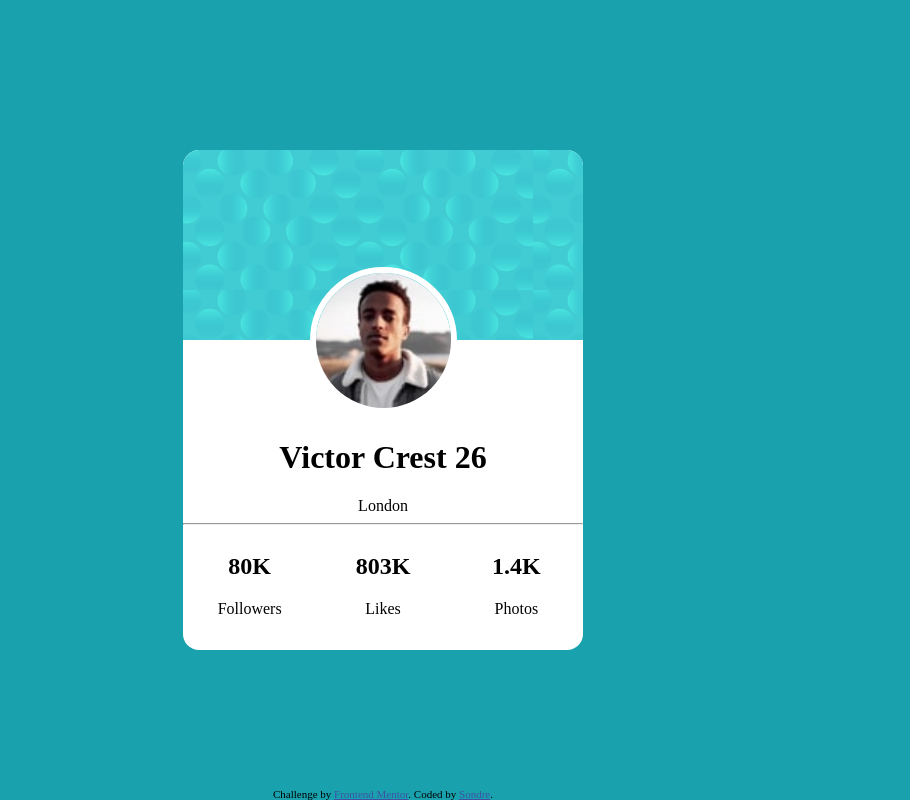
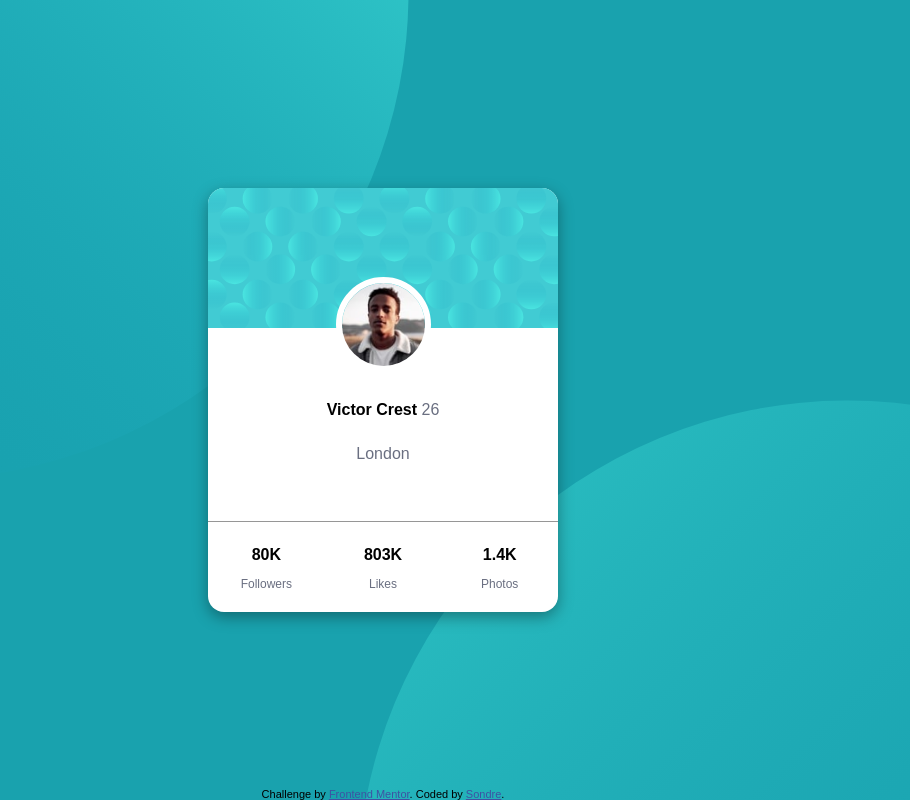
Before and after one commit to sondregi/profile-card-component, a plain HTML site: page index.html in a window 1280 px wide. Shown: the whole page, without its empty margins (257-1167 px from the left). Drawn offline with Linux system fonts and the light colour scheme; a web font is replaced by a local one.

Commit message:
finished with desktop view

```diff
--- a/index.html
+++ b/index.html
@@ -19,24 +19,23 @@
     <div class="card-image">
       <img src="images/image-victor.jpg" alt="" srcset="">
     </div>
-    <div>
-      <h1>Victor Crest 26</h1>
+    <div class="card-middle">
+      <h1>Victor Crest <span>26</span></h1>
+      <span>London</span>
+    </div>
 
-      London
-    </div>
-    <hr />
-    <div class="details">
+    <div class="card-details">
       <div class="col">
         <h2>80K</h2>
-        Followers
+        <span>Followers</span>
       </div>
       <div class="col">
         <h2>803K</h2>
-        Likes
+        <span>Likes</span>
       </div>
       <div class="col">
         <h2>1.4K</h2>
-        Photos
+        <span>Photos</span>
       </div>
     </div>
   </div>
--- a/style.css
+++ b/style.css
@@ -1,7 +1,20 @@
 @import url('https://fonts.google.com/specimen/Kumbh+Sans');
 
+* {
+    box-sizing: border-box;
+    margin: 0;
+    padding: 0;
+  }
+
 body {
+    font-family: "Kumbh Sans", sans-serif;
+    font-size: 18px;
     background-color: hsl(185, 75%, 39%);
+    background-image: url(../images/bg-pattern-top.svg), url(../images/bg-pattern-bottom.svg);
+    background-repeat: no-repeat;
+    background-position:
+     bottom 40vh right 48vw,
+     top 50vh left 48vw;
     display: flex;
     align-items: center;
     justify-content: center;
@@ -10,35 +23,63 @@ body {
     margin: 0 auto;
 }
 
+h1, h2 {
+    font-size: 1rem;
+    padding: 1.5rem 0;
+    font-weight: 700;
+}
+
+span {
+    font-size: 1rem;
+    font-weight: 400;
+    color: hsl(227, 10%, 46%);
+}
+
+.card-details span {
+    font-size: .750rem;
+}
+
+.card-details h2 {
+    padding-bottom: 0.5rem;
+}
+
 .card {
     text-align: center;
     padding: 0;
     background-color: white;
     border-radius: 1rem;
-    height: 500px;
-    width: 400px;
+    min-height: 375px;
+    width: 350px;
     max-width: 100%;
     overflow: hidden;
+    box-shadow: rgba(0, 0, 0, 0.35) 0px 5px 15px;
 }
 
 .card-top {
-    height: 190px;
+    height: 140px;
     background-image: url("images/bg-pattern-card.svg");
 }
 
-img {
-    height: 135px;
-    border: 6px solid white;
-    border-radius: 50%;
-    margin-top: calc(-147px / 2);
+.card-middle {
+    height: 145px;
+    border-bottom: 1px solid hsl(0, 0%, 59%);
 }
 
-.details {
+.card-details {
     display: flex;
+    min-height: 90px;
 }
 .col {
     flex: 1;
 }
+
+img {
+    width: 95px;
+    border: 6px solid white;
+    border-radius: 50%;
+    margin-top: calc(-101px / 2);
+}
+
 .attribution {
     bottom: 0;
     position: fixed;
```
Also changed, not shown: 1 other file.
